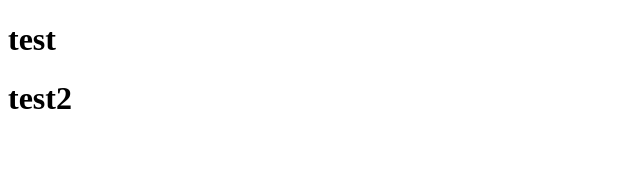
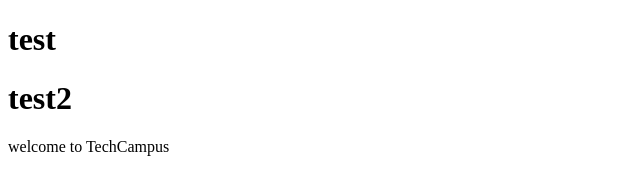
Before and after one commit to shahad2023/TeckCampus, a plain HTML site: page index.html in a window 1280 px wide. Shown: the whole page, without its empty margins (0-640 px from the left). Drawn offline with Linux system fonts and the light colour scheme.

Commit message:
add new p

```diff
--- a/index.html
+++ b/index.html
@@ -8,5 +8,6 @@
 <body>
 <h1>test</h1>
 <h1>test2</h1>
+<p>welcome to TechCampus</p>
 </body>
 </html>
```
